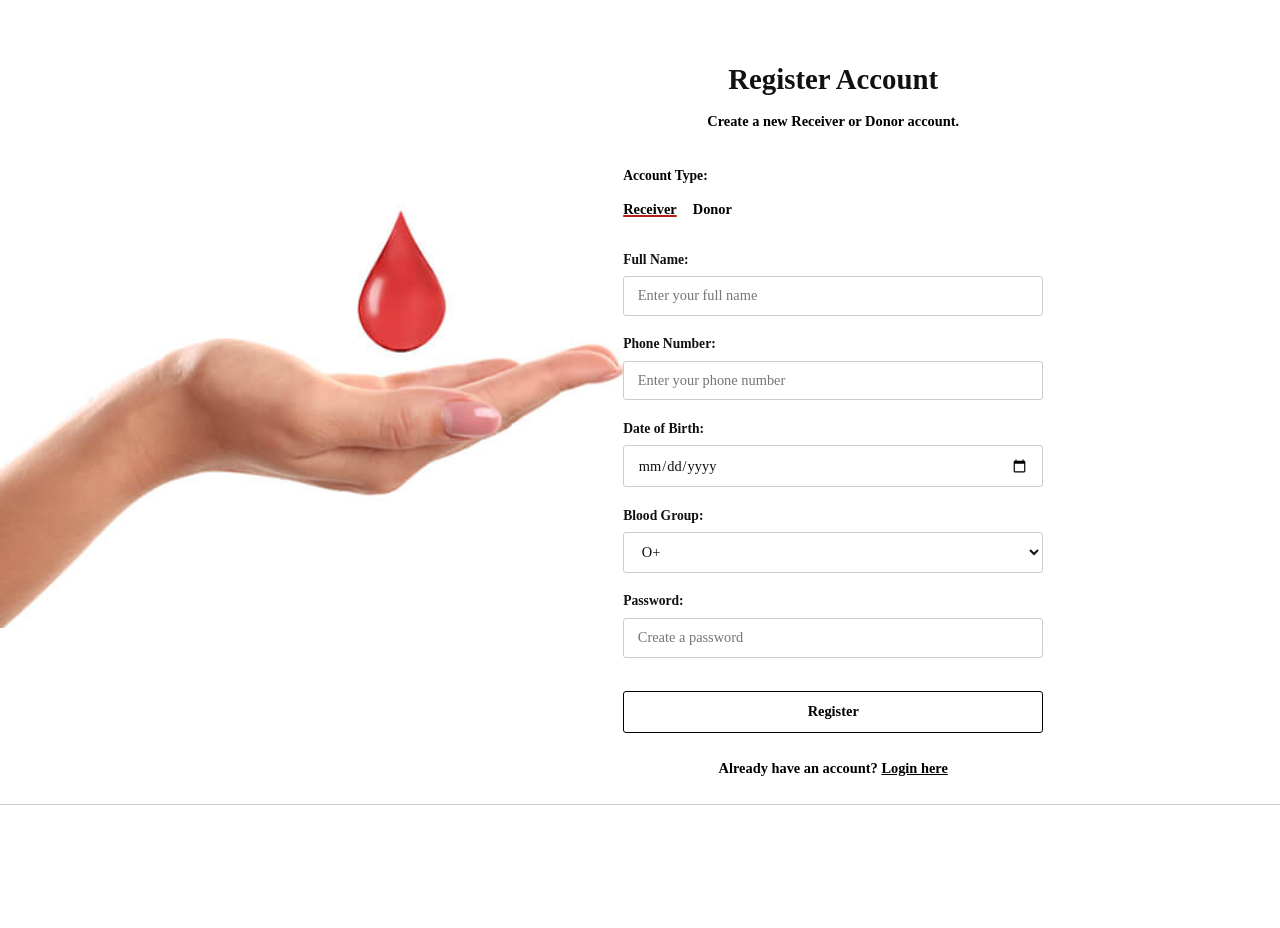
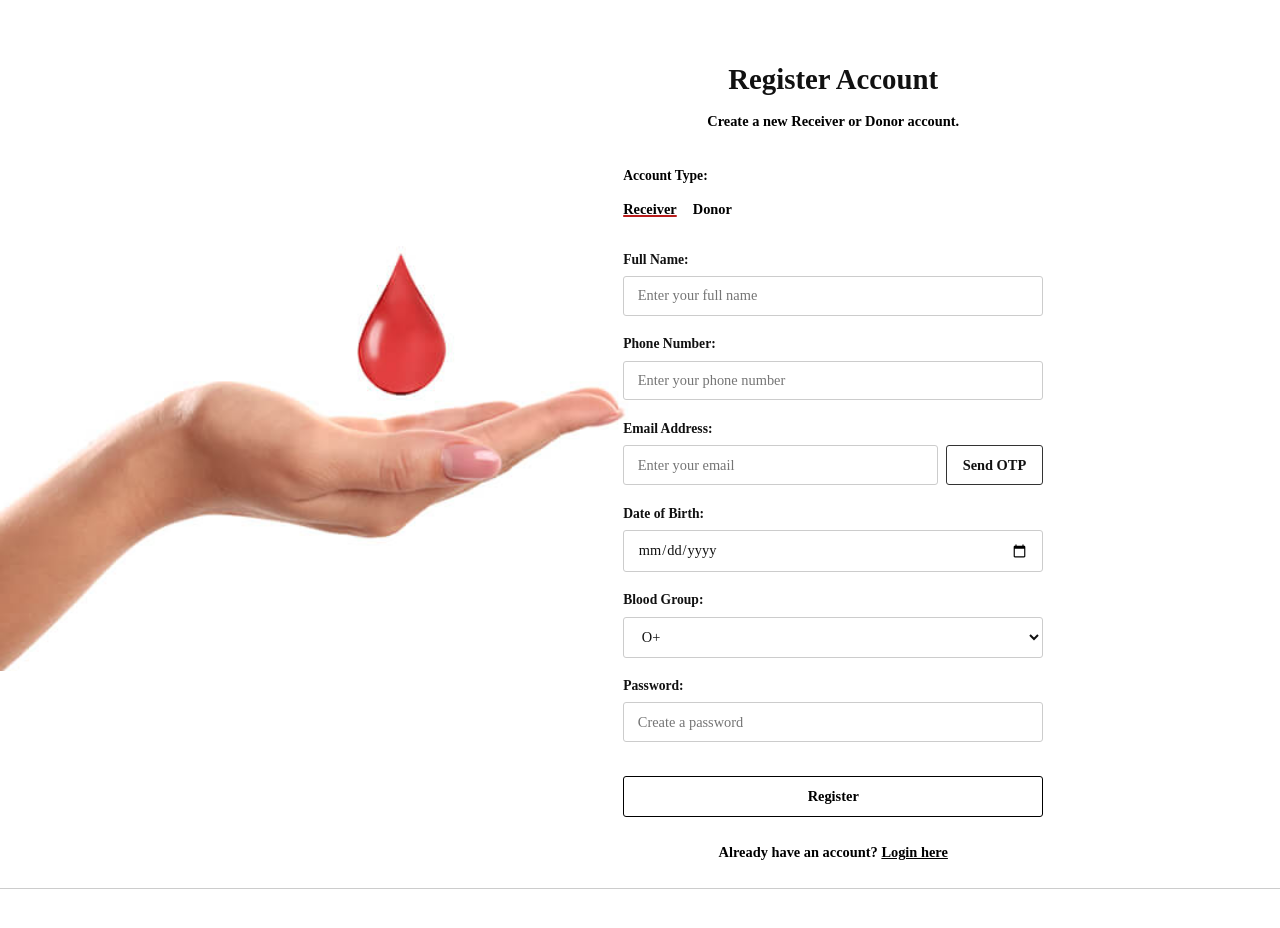
Before and after one commit to Shravya317/blood-bank-management-system, a Flask app: page /auth/register in a window 1280 px wide. Shown: the part 59-987 px from the top of the page. Before the commit the page ends 864 px from the top, so only its background shows below. Run offline with Flask 3, Linux system fonts and the light colour scheme.

Commit message:
Add simulated 2FA OTP flow to Registration page

```diff
--- a/templates/register.html
+++ b/templates/register.html
@@ -45,6 +45,19 @@
 
 
             <div class="form-group">
+                <label for="email">Email Address:</label>
+                <div style="display: flex; gap: 0.5rem;">
+                    <input type="email" name="email" id="email" class="form-control" required placeholder="Enter your email" style="flex: 1;">
+                    <button type="button" id="sendOtpBtn" class="btn btn-secondary" onclick="sendOTP()" style="padding: 0 1rem; white-space: nowrap;">Send OTP</button>
+                </div>
+            </div>
+
+            <div class="form-group" id="otpGroup" style="display: none;">
+                <label for="otp">Enter OTP:</label>
+                <input type="text" id="otp" class="form-control" placeholder="4-digit OTP" maxlength="4" oninput="verifyOTP()">
+                <div id="otpMessage" style="font-size: 0.85rem; font-weight: bold; margin-top: 0.3rem;"></div>
+            </div>
+            <div class="form-group">
                 <label for="dob">Date of Birth:</label>
                 <input type="date" name="dob" id="dob" class="form-control" required min="1900-01-01"  title="Please enter a valid date of birth">
             </div>
@@ -68,7 +81,7 @@
                 <input type="password" name="password" id="password" class="form-control" required placeholder="Create a password">
             </div>
 
-            <button type="submit" class="btn btn-primary" style="width: 100%; margin-top: 1rem; padding: 0.7rem;">
+            <button type="submit" id="registerBtn" class="btn btn-primary" style="width: 100%; margin-top: 1rem; padding: 0.7rem;" disabled>
                 <span>Register</span>
             </button>
         </form>
@@ -113,5 +126,46 @@
     document.addEventListener("DOMContentLoaded", () => {
         updateDateBounds(document.getElementById('reg_role_type').value);
     });
+
+    let currentOTP = null;
+
+    function sendOTP() {
+        const email = document.getElementById('email').value;
+        if (!email || !email.includes('@')) {
+            alert("Please enter a valid email address first.");
+            return;
+        }
+
+        currentOTP = Math.floor(1000 + Math.random() * 9000).toString();
+        document.getElementById('otpGroup').style.display = 'block';
+
+        alert(`[SIMULATED EMAIL]\nTo: ${email}\n\nYour Blood Bank Registration OTP is: ${currentOTP}`);
+
+        const msg = document.getElementById('otpMessage');
+        msg.innerText = "OTP sent to your email!";
+        msg.style.color = "blue";
+    }
+
+    function verifyOTP() {
+        const otpInput = document.getElementById('otp').value;
+        const msg = document.getElementById('otpMessage');
+        const regBtn = document.getElementById('registerBtn');
+
+        if (otpInput.length === 4) {
+            if (otpInput === currentOTP) {
+                msg.innerText = "correct otp you can register now";
+                msg.style.color = "green";
+                regBtn.disabled = false;
+            } else {
+                msg.innerText = "Invalid OTP. Please try again.";
+                msg.style.color = "red";
+                regBtn.disabled = true;
+            }
+        } else {
+            msg.innerText = "";
+            regBtn.disabled = true;
+        }
+    }
+
 </script>
 {% endblock %}
```
